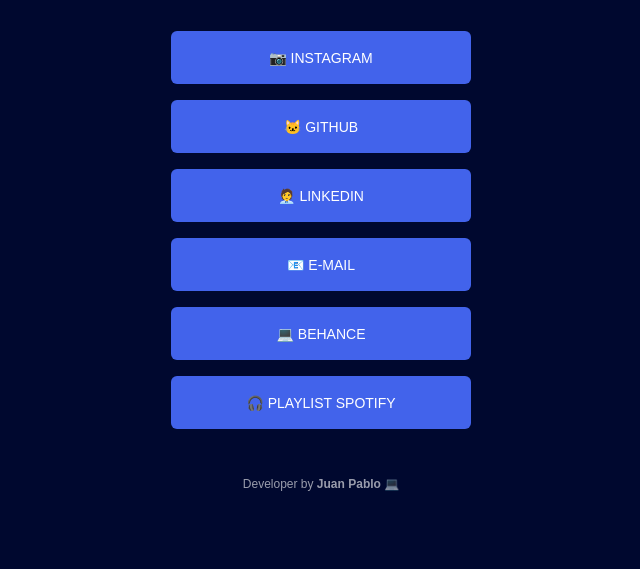
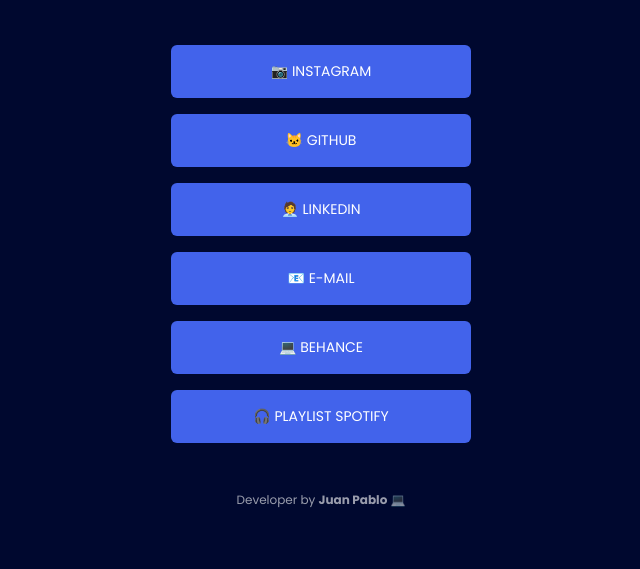
Before and after one commit to itjuanpablo/jp-links-social-media, a plain HTML site: page index.html in a window 1280 px wide. Shown: the part 271-840 px from the top of the page, without its empty margins (319-959 px from the left). Drawn offline with Linux system fonts and the light colour scheme.

Commit message:
Atualização de fonte

```diff
--- a/index.html
+++ b/index.html
@@ -1,8 +1,8 @@
 <!DOCTYPE html>
 <html lang="pt-br">
   <head>
-    <link rel="preconnect" href="https://fonts.googleapis.com" />
-    <link rel="preconnect" href="https://fonts.gstatic.com" crossorigin />
+    <link rel="preconnect" href="https://fonts.googleapis.com">
+    <link rel="preconnect" href="https://fonts.gstatic.com" crossorigin>
     <meta charset="UTF-8" />
     <meta http-equiv="X-UA-Compatible" content="IE=edge" />
     <meta name="viewport" content="width=device-width, initial-scale=1.0" />
@@ -13,10 +13,8 @@
       href="https://img.icons8.com/fluency/48/000000/macbook-idea.png"
     />
 
-    <link
-      href="https://fonts.googleapis.com/css2?family=Roboto+Mono&family=Roboto:wght@300;500;700&display=swap"
-      rel="stylesheet"
-    />
+
+    <link href="https://fonts.googleapis.com/css2?family=Poppins:wght@100;200;400;700&display=swap" rel="stylesheet">
   </head>
 
   <body class="dark">
```
